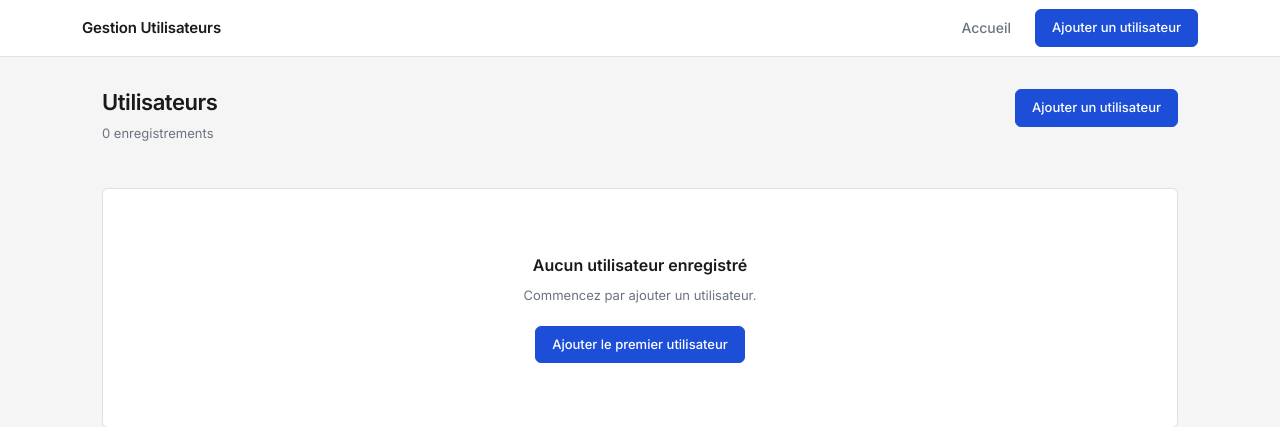
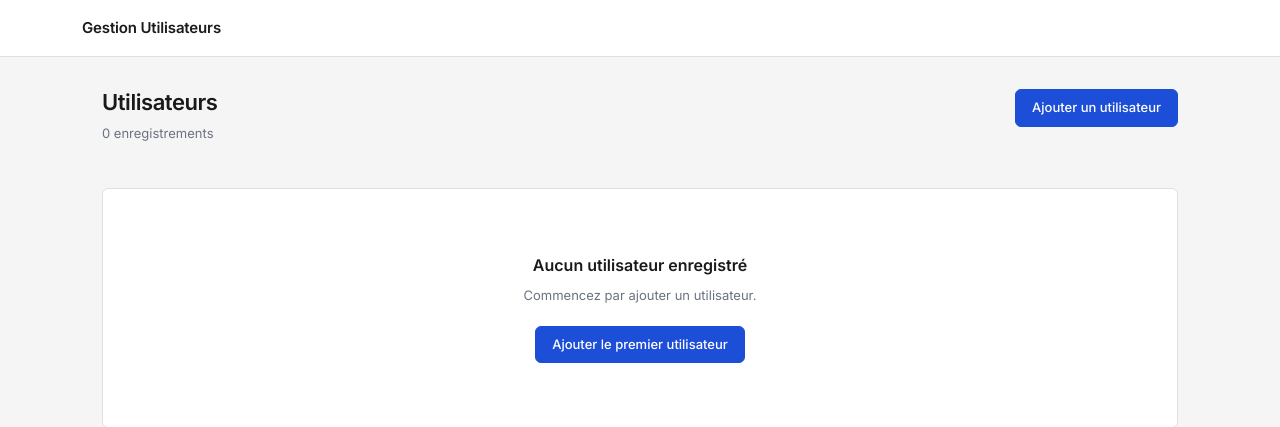
Before and after one commit to momode12/projet_devops, a Flask app: page / in a window 1280 px wide. Shown: the top 427 px of the page. Run offline with Flask 3, Linux system fonts and the light colour scheme.

Commit message:
update de navbar

```diff
--- a/templates/base.html
+++ b/templates/base.html
@@ -15,10 +15,7 @@
             <div class="header-inner">
                 <a href="{{ url_for('main.index') }}" class="brand">Gestion Utilisateurs</a>
                 <nav class="header-nav">
-                    <a href="{{ url_for('main.index') }}" class="nav-item">Accueil</a>
-                    <button class="btn btn-add" data-bs-toggle="modal" data-bs-target="#modalCreate">
-                        Ajouter un utilisateur
-                    </button>
+
                 </nav>
             </div>
         </div>
```
